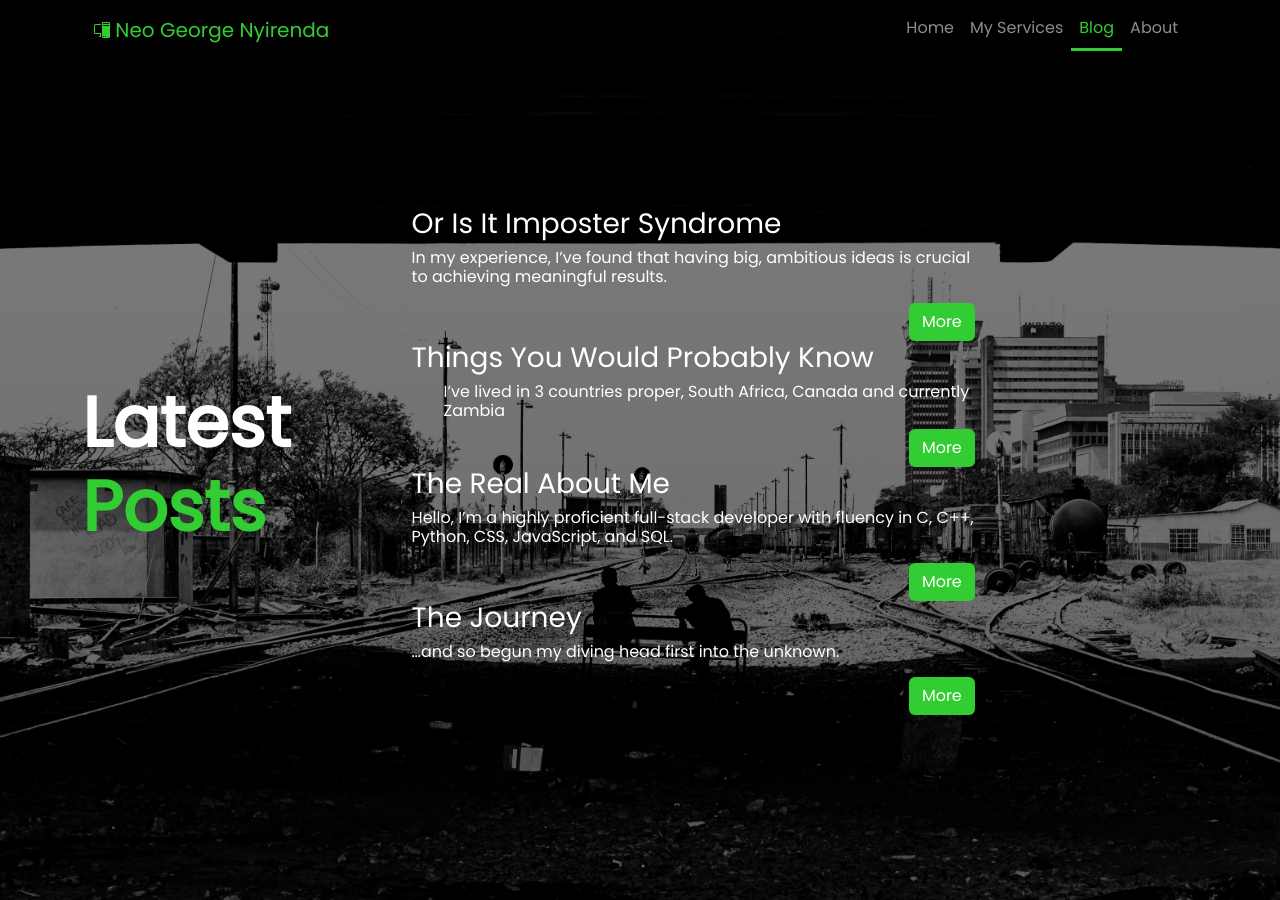
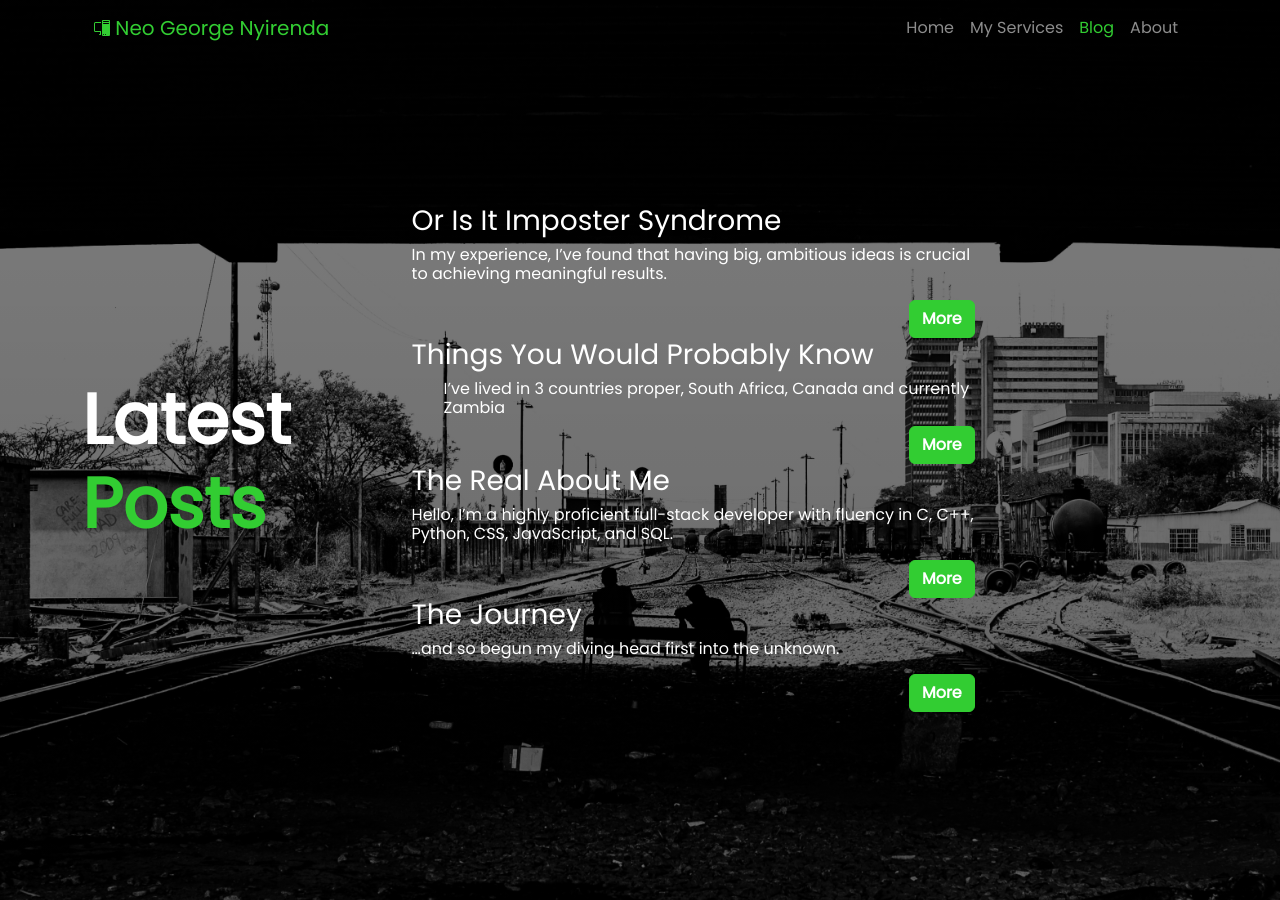
Before and after one commit to neonyirenda/neonyirenda.github.io, a Jekyll site: the page built from blog.html, in a window 1280 px wide. Built offline with Jekyll 4.4.1, drawn with Linux system fonts in a browser that asks for light colours.

Commit message:
UI Tweaks
- Minor UI tweak
- #TODO active page tab
- animation on hover
- update to blog experience (
    - added back button
    - fixed on hover button background
      disapearing now dims
- other small fixes.

```diff
--- a/_layouts/default.html
+++ b/_layouts/default.html
@@ -24,9 +24,11 @@
             {% include navigation.html %}
         </div>
         <!-- navbar ends here -->
+        <!-- page content starts here -->
         <div class="container">
             {{ content }}
         </div>
+
         <!-- Work In progress FOOTER -->
     </section>
 
--- a/_sass/main.scss
+++ b/_sass/main.scss
@@ -9,6 +9,7 @@
 
 :root {
     --main-color: #32cd32;
+    --main-color-ten: #2db82d;
 }
 
 .theme-text {
@@ -21,15 +22,40 @@
 
 .active {
     color: var(--main-color) !important;
-    border-bottom: 3px solid var(--main-color);
-    // border-top: 3px solid var(--main-color);
+    // have the bar stay 100% on the active
+
 }
 
-.navbar ul li a:hover {
+.navbar ul li a {
+    position: relative;
+    /* Set the position to relative to allow absolute positioning of the border */
+    // width: 100%;
+}
+
+.navbar ul li a::before {
+    content: '';
+    position: absolute;
+    bottom: 0;
+    left: 0;
+    width: 0;
+    height: 3px;
+    background-color: var(--main-color);
+    color: var(--main-color);
+    transition: width 0.2s ease-in-out;
+    /* Set the transition effect to the width property only */
+}
+
+.navbar ul li a:hover::before {
+    width: 100%;
+    /* Increase the width to 100% on hover */
+}
+
+/* .navbar ul li a:hover {
     color: var(--main-color) !important;
     border-bottom: 3px solid var(--main-color);
     // border-top: 3px solid var(--main-color);
-}
+} */
+
 body{
     background-color:#020202;
     color:white;
@@ -54,18 +80,29 @@
     align-items: center;
     margin-top: 50px;
 }
+.post {
+    height: 80vh;
+    width: 80%;
+    // display: flex;
+    // justify-content: end;
+    // align-items: center;
+    margin-top: 50px;
+}
 
 .middle h1 {
     font-size: 70px;
 }
 
 .btn-custom {
-    background-color: var(--main-color);
-    transition: background-color 0.2s ease-in-out;
-}
 
-.btn-custom:hover {
-    background-color: darken #32cd32, 10%;
+--bs-btn-font-weight: 600;
+--bs-btn-color: var(--main-color);
+--bs-btn-bg: var(--main-color);
+--bs-btn-border-color: var(--main-color);
+
+--bs-btn-hover-color: var(--main-color-ten);
+--bs-btn-hover-bg: var(--main-color-ten);
+--bs-btn-hover-border-color: var(--main-color-ten);
 }
 
 ul.list-style-none li {
--- a/about.html
+++ b/about.html
@@ -9,7 +9,7 @@
 <!-- Put a bar here some time -->
     </div>
     <div class="col-md-8 text-end">
-        <h4 class="text-white">I'm a highly proficient full-stack developer with expertise in <span class="theme-text">C, C++, Python, CSS, JavaScript, and SQL.</span> I specialize in web development using <span class="theme-text">Flask</span>, with a solid understanding of <span class="theme-text">programming principles</span> and versatility in writing <span class="theme-text">scripts</span> and programs in multiple languages. I'm committed to delivering high-quality results and constantly improving my skills. Let's work together <span class="theme-text">to build your next project!</span></h4>
+        <h4 class="text-white">I'm a highly proficient full-stack developer with expertise in <span class="theme-text">C, C++, Python, CSS, JavaScript, and SQL.</span> I specialize in web development using <span class="theme-text">Flask</span>, with a solid understanding of <span class="theme-text">programming principles</span> and versatility in writing <span class="theme-text">scripts and programs</span> in multiple languages. I'm committed to delivering high-quality results and constantly improving my skills. Let's work together to<span class="theme-text">build your next project!</span></h4>
 
         <a class="text-decoration-none text-white" href="https://www.linkedin.com/in/neo-nyirenda-298a01255/" target="_blank">
             <svg xmlns="http://www.w3.org/2000/svg" width="16" height="16" fill="#FFFFFF" class="bi bi-linkedin"
--- a/blog.html
+++ b/blog.html
@@ -6,7 +6,9 @@
         <h1 class="text-white fw-bold display-3">Latest <span class="theme-text">Posts</span></h1>
     </div>
 
-    <div class="col-md-2"></div>
+    <div class="col-md-2">
+        <!-- Put a bar here some time -->
+    </div>
 
     <div class="col-md-8">
     <ul class="text-white list-style-none">
```
Also changed, not shown: _layouts/post.html (+11 -4 lines), 1 other file.
